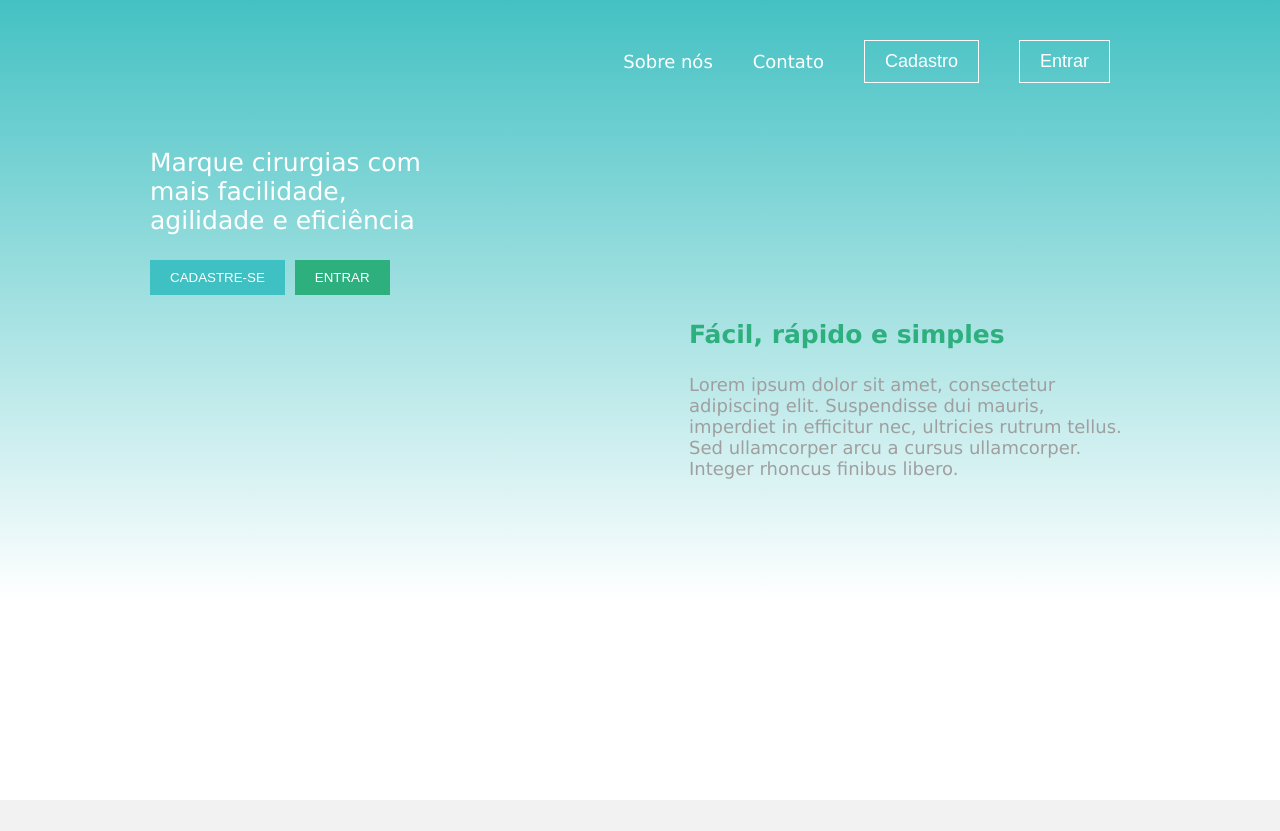
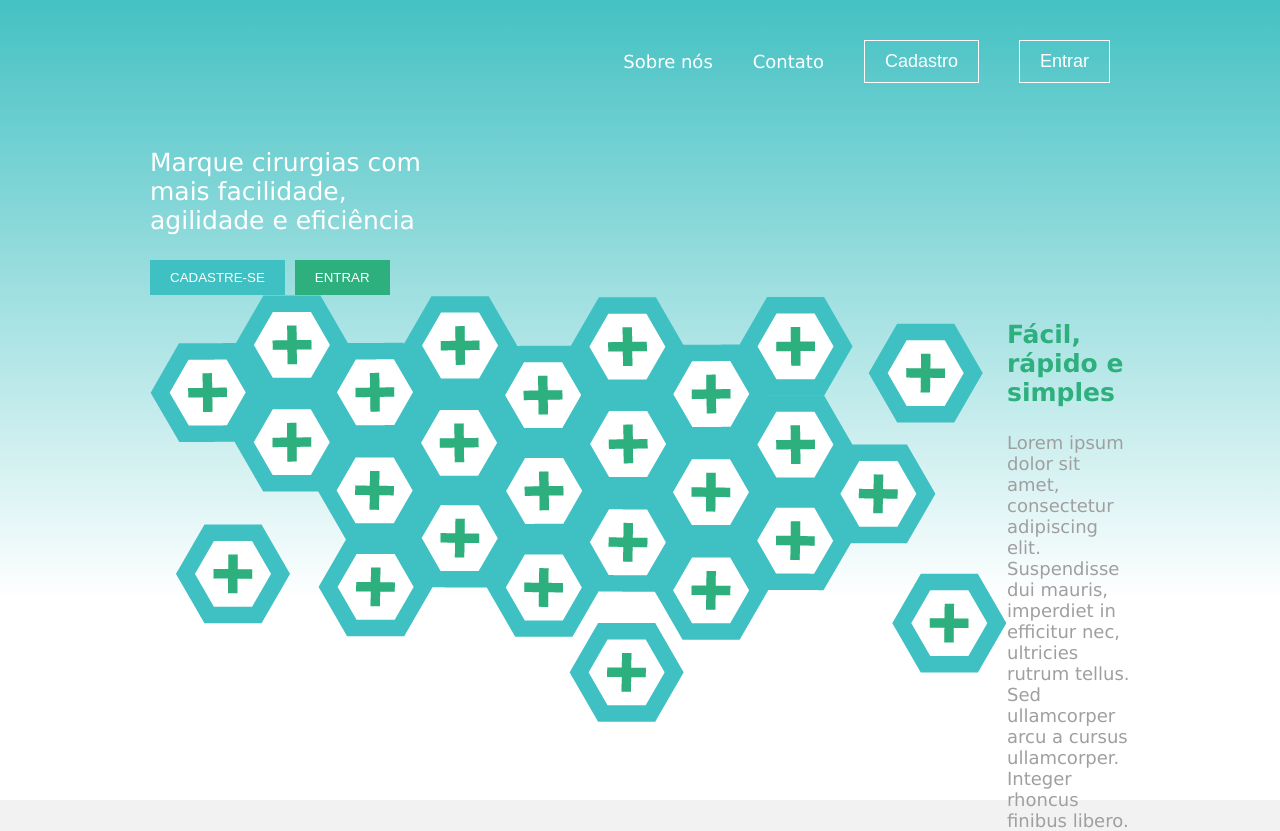
Before and after one commit to alyfmendonca/angular-app, an Angular app: page /home in a window 1280 px wide. Before the commit the page ends 800 px from the top, so only its background shows below. Built offline with nearby package versions, Linux system fonts and the light colour scheme.

Commit message:
home changes

```diff
--- a/src/app/home/home.component.html
+++ b/src/app/home/home.component.html
@@ -12,11 +12,14 @@
       <button class="ent-button">ENTRAR</button>
     </div>
     <div class="second-section">
-      <img>
+      <div class="image-left">
+        <img src="../../assets/bg-icon.png" />
+      </div>
       <div class="text-right">
         <h3>Fácil, rápido e simples </h3>
         <p>Lorem ipsum dolor sit amet, consectetur adipiscing elit. Suspendisse dui mauris, imperdiet in efficitur nec, ultricies rutrum tellus. Sed ullamcorper arcu a cursus ullamcorper. Integer rhoncus finibus libero.</p>
       </div>
+
     </div>
   </div>
 </div>
```
